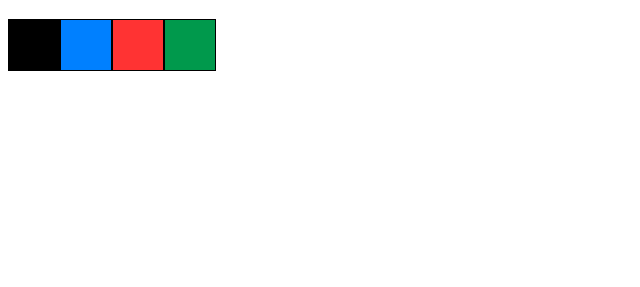
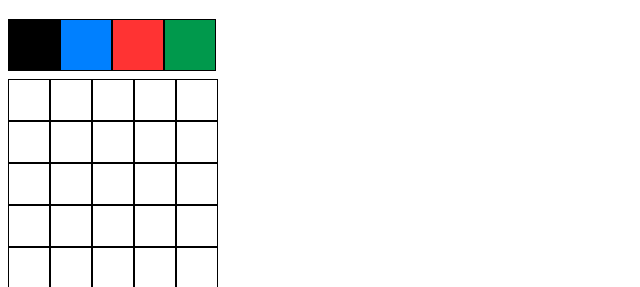
Before and after one commit to jefersongjr/pixels-art, a website: page index.html in a window 1280 px wide. Shown: the part 61-348 px from the top of the page, without its empty margins (0-640 px from the left). Drawn offline with Linux system fonts and the light colour scheme.

Commit message:
criando o pixel board

```diff
--- a/index.html
+++ b/index.html
@@ -10,6 +10,7 @@
   <body>
     <h1 id="title">Paleta de Cores</h1>
     <section id="color-palette"></section>
+    <section id="pixel-board"></section>
     <script src="script.js"></script>
   </body>
 </html>
--- a/script.js
+++ b/script.js
@@ -12,3 +12,12 @@ function addDivs() {
 }
 
 addDivs();
+
+const board = document.getElementById('pixel-board');
+function createBoard() {
+  for (let index = 1; index <= 25; index += 1) {
+    board.appendChild(createColors('pixel'));
+  }
+}
+
+createBoard();
--- a/style.css
+++ b/style.css
@@ -25,3 +25,18 @@
 .color4 {
     background-color: rgb(0, 153,76);
 }
+
+#pixel-board {
+    width: 210px;
+    height: 210px;
+    line-height: 0%;
+}
+
+.pixel {
+    background-color: rgb(255,255,255);
+    border: 1px solid black;
+    width: 40px;
+    height: 40px;
+    display: inline-block;
+
+}
```
